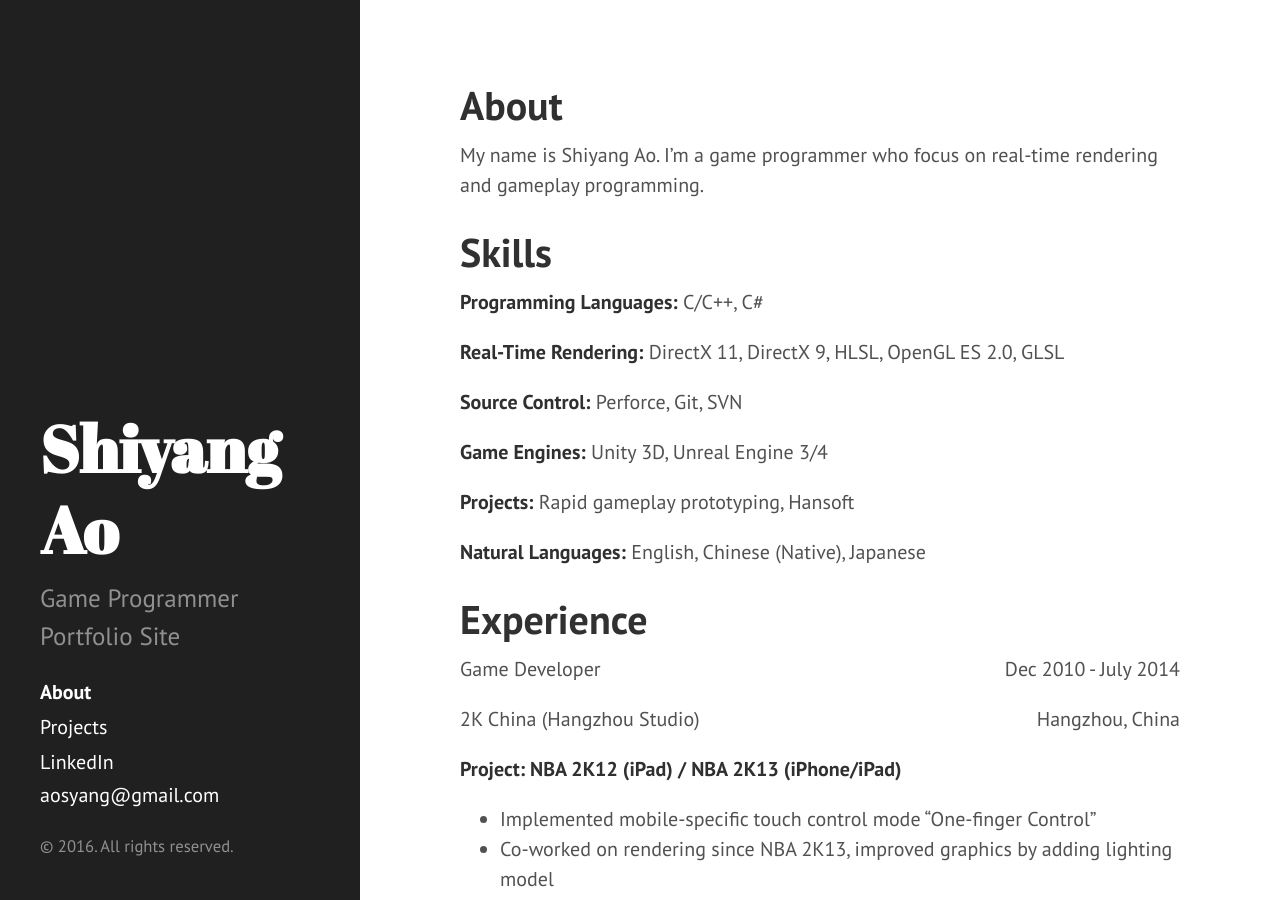
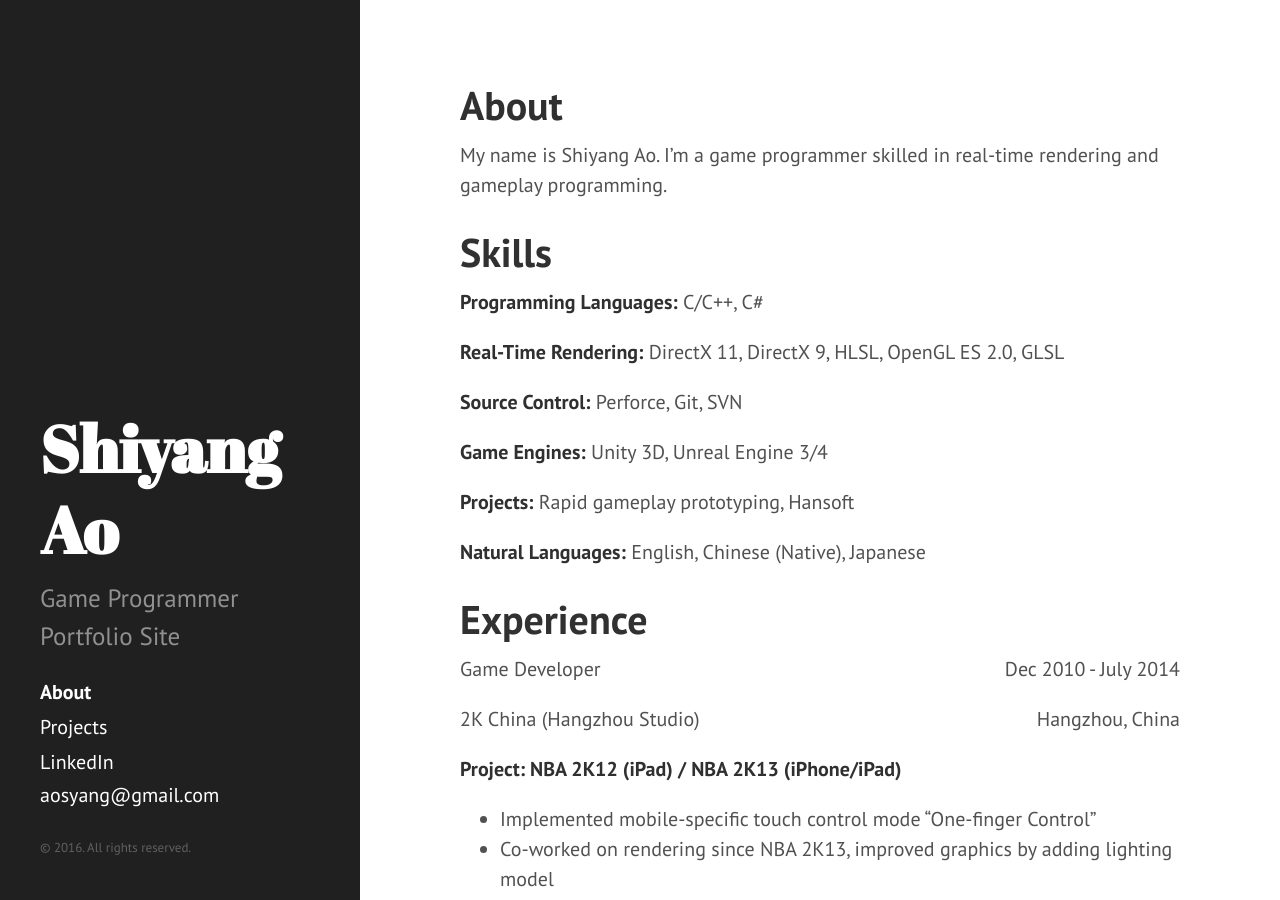
Before and after one commit to aosyang/aosyang.github.io, a Jekyll site: the page built from about.md, in a window 1280 px wide and 900 px high. Built offline with Jekyll 4.4.1, drawn with Linux system fonts in a browser that asks for light colours.

Commit message:
Changed about and sidebar font size

```diff
--- a/_includes/sidebar.html
+++ b/_includes/sidebar.html
@@ -32,6 +32,6 @@
       <a href="mailto:aosyang@gmail.com">aosyang@gmail.com</a>
     </nav>
 
-    <p><small>&copy; {{ site.time | date: '%Y' }}. All rights reserved.</small></p>
+    <p><font color="#606060" size="2">&copy; {{ site.time | date: '%Y' }}. All rights reserved.</font></p>
   </div>
 </div>
--- a/about.md
+++ b/about.md
@@ -3,7 +3,7 @@
 title: About
 ---
 
-My name is Shiyang Ao. I'm a game programmer who focus on real-time rendering and gameplay programming.
+My name is Shiyang Ao. I'm a game programmer skilled in real-time rendering and gameplay programming.
 
 # Skills
 
```
